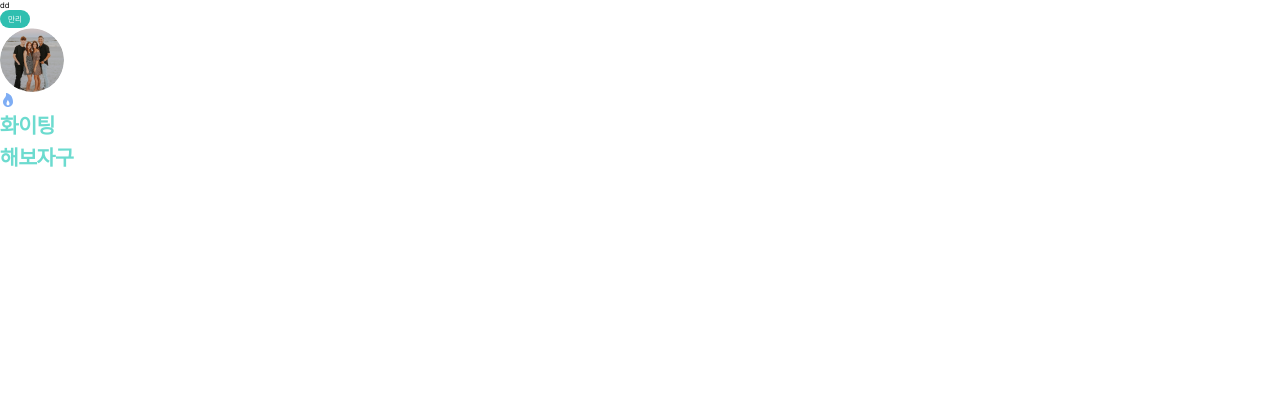
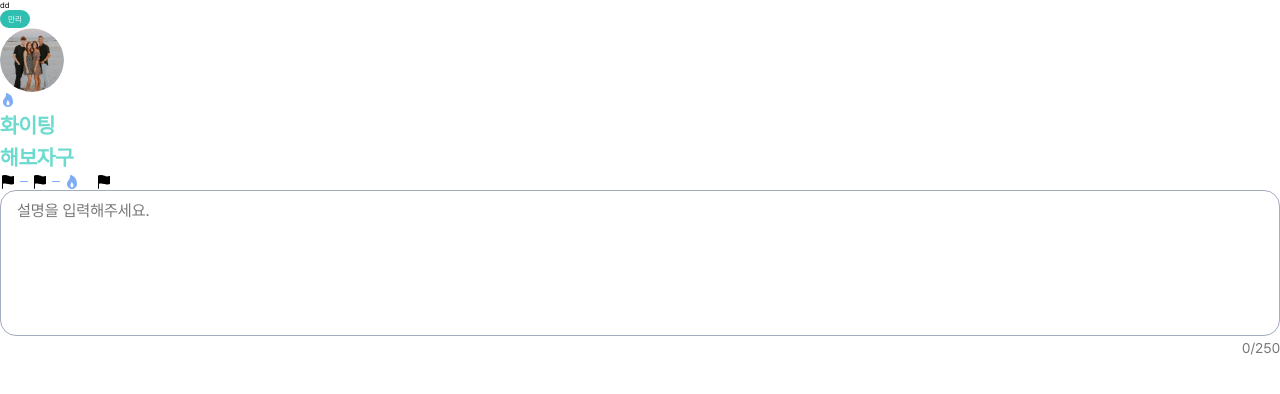
Before and after one commit to TEAM-LAGOON/THE_MANLI_FRONT, a Next.js app: page / in a window 1280 px wide. Shown: the top 394 px of the page. Built offline with nearby package versions, Linux system fonts and the light colour scheme.

Commit message:
feat: courseStepper, Textarea example

```diff
--- a/src/pages/index.tsx
+++ b/src/pages/index.tsx
@@ -1,10 +1,25 @@
 import type { NextPage } from 'next';
-import { Container, Chip, Avatar, Icon, Text } from '../components';
+import { useState } from 'react';
+import {
+  Container,
+  Chip,
+  Avatar,
+  Icon,
+  Text,
+  CourseStepper,
+  TextArea,
+} from '../components';
 
 const props = {
   children: '만리',
 };
 const Home: NextPage = () => {
+  const [value, setValue] = useState('');
+  const onChangeValue = (e: React.ChangeEvent<HTMLTextAreaElement>) => {
+    setValue(e.target.value);
+  };
+
+  console.log(value);
   return (
     <Container>
       <div>dd</div>
@@ -17,6 +32,8 @@ const Home: NextPage = () => {
         align={'left'}
         color={'var(--primary-400)'}
       ></Text>
+      <CourseStepper count={4} current={3} />
+      <TextArea value={value} onChangeEvent={e => onChangeValue(e)}></TextArea>
     </Container>
   );
 };
```
